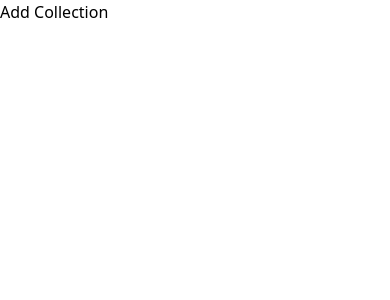
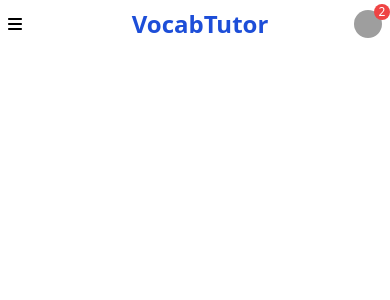
Before and after one commit to lehuubao1810/VocabTutor, a React (Vite) app in the folder FE/Client/: page /collection/1/learn in a window 390 px wide. Shown: the top 300 px of the page. Built offline with nearby package versions, Linux system fonts and the light colour scheme; grey boxes are pictures that could not be loaded.

Commit message:
Responsive for Header

```diff
--- a/FE/Client/src/components/header/Account.tsx
+++ b/FE/Client/src/components/header/Account.tsx
@@ -5,19 +5,22 @@ import { faBell } from "@fortawesome/free-regular-svg-icons";
 import { faPlus } from "@fortawesome/free-solid-svg-icons";
 
 interface AccountProps {
+	//id: number;
 	notificationCount: number;
+	//avatar: string;
+	//name: string;
 }
-
+// const Account: React.FC<AccountProps> = ({ id, notificationCount, avatar, name }) => { ...}
 const Account: React.FC<AccountProps> = ({ notificationCount }) => {
 	return (
 		<div className="flex items-center space-x-4">
 			{/* Button with '+' icon */}
-			<button className="w-9 h-9 border-2 rounded-full bg-blue-600 hover:bg-blue-400 focus:outline-none focus:bg-blue-400">
+			<button className="w-9 h-9 border-2 rounded-full bg-blue-600 hover:bg-blue-400 focus:outline-none focus:bg-blue-400 max-md:hidden">
 				<FontAwesomeIcon icon={faPlus} className="text-white" />
 			</button>
 
 			{/* Notification button */}
-			<button className="relative w-10 h-10 border-2 flex justify-center items-center rounded-full hover:bg-gray-200 focus:outline-none focus:bg-gray-200 animate-shake">
+			<button className="relative w-10 h-10 border-2 flex justify-center items-center rounded-full hover:bg-gray-200 focus:outline-none focus:bg-gray-200 animate-shake max-md:hidden">
 				<span className="absolute top-0 right-1 -mt-1 -mr-1 bg-red-500 rounded-full w-4 h-4 flex items-center justify-center text-white text-xs">
 					{notificationCount}
 				</span>
@@ -25,8 +28,11 @@ const Account: React.FC<AccountProps> = ({ notificationCount }) => {
 			</button>
 
 			{/* Avatar */}
-			<button className="w-12 h-12 rounded-full overflow-hidden">
+			<button className="w-12 h-12 rounded-full overflow-hidden max-md:w-7 max-md:h-7">
 				<img className="w-full h-full object-cover" src={Avatar} alt="Avatar" />
+				<span className="absolute top-2 right-1 -mt-1 -mr-1 bg-red-500 rounded-full w-4 h-4 items-center justify-center text-white text-xs hidden max-md:flex ">
+					{notificationCount}
+				</span>
 			</button>
 		</div>
 	);
--- a/FE/Client/src/components/header/Header.tsx
+++ b/FE/Client/src/components/header/Header.tsx
@@ -4,16 +4,23 @@ import Nav from "./Nav";
 import { Link } from "react-router-dom";
 import Account from "./Account";
 import Search from "./Search";
+import { FontAwesomeIcon } from "@fortawesome/react-fontawesome";
+import { faBars } from "@fortawesome/free-solid-svg-icons/faBars";
 
 type HeaderProps = {};
 
 const Header: React.FC<HeaderProps> = () => {
+	const [isOpen, setIsOpen] = React.useState(false);
 	// Nav part
 	const HeaderLink = [
 		{ to: "/", label: "Home" },
-		{ to: "/content", label: "Content" },
+		{ to: "/learn", label: "Learn" },
+		{ to: "/characters-ai", label: "Characters AI" },
 		{ to: "/about", label: "About" },
 	];
+	const mobileNav = () => {
+		setIsOpen((prevState) => !prevState);
+	};
 	// Search part
 	const HandleSearch = (searchTerm: string) => {
 		console.log("Check search: ", searchTerm);
@@ -21,18 +28,35 @@ const Header: React.FC<HeaderProps> = () => {
 	// Account part
 	const Notification: number = 2;
 	return (
-		<header className="mx-10">
+		<header className="ml-auto mr-auto max-w-screen-xl px-5 py-2 max-md:px-2">
 			<div className="flex justify-between items-center">
+				{/* Nav mobile & tablet */}
+				<div className="relative">
+					<button className="lg:hidden md:block" onClick={mobileNav}>
+						<FontAwesomeIcon icon={faBars} />
+					</button>
+					{isOpen && (
+						<div className="lg:hidden w-1/3 h-screen rounded fixed left-0 bg-white z-50 flex flex-col items-center">
+							<div className="mt-10 mx-auto max-md:hidden">
+								<Search onSearch={HandleSearch} />
+							</div>
+							<Nav links={HeaderLink} />
+						</div>
+					)}
+				</div>
 				{/* Logo */}
-				<Link to="/" className="text-2xl font-bold text-blue-700">
+				<Link
+					to="/"
+					className="text-2xl font-bold text-blue-700 max-lg:ml-36 max-md:ml-10"
+				>
 					VocabTutor
 				</Link>
-				{/* Nav */}
-				<div className="pt-5">
+				{/* Nav desktop */}
+				<div className="max-lg:hidden">
 					<Nav links={HeaderLink} />
 				</div>
 				{/* Search */}
-				<div>
+				<div className="flex max-lg:hidden">
 					<Search onSearch={HandleSearch} />
 				</div>
 				{/* Account */}
--- a/FE/Client/src/components/header/Search.tsx
+++ b/FE/Client/src/components/header/Search.tsx
@@ -22,6 +22,7 @@ const Search: React.FC<SearchProps> = ({ onSearch }) => {
 		<form onSubmit={handleSubmit} className="relative">
 			<input
 				type="text"
+				name="search"
 				value={searchTerm}
 				onChange={handleSearchChange}
 				className="pl-10 pr-8 py-2 rounded-full border border-gray-300 focus:outline-none focus:border-blue-500"
--- a/FE/Client/src/pages/Learn.tsx
+++ b/FE/Client/src/pages/Learn.tsx
@@ -1,10 +1,15 @@
 import React from "react";
+import Header from "../components/header/Header";
 
 type Props = {
-  // type of the props
+	// type of the props
 };
 
 export const Learn: React.FC<Props> = (props) => {
-  console.log(props);
-  return <div>Add Collection</div>;
+	console.log(props);
+	return (
+		<>
+			<Header />
+		</>
+	);
 };
```
